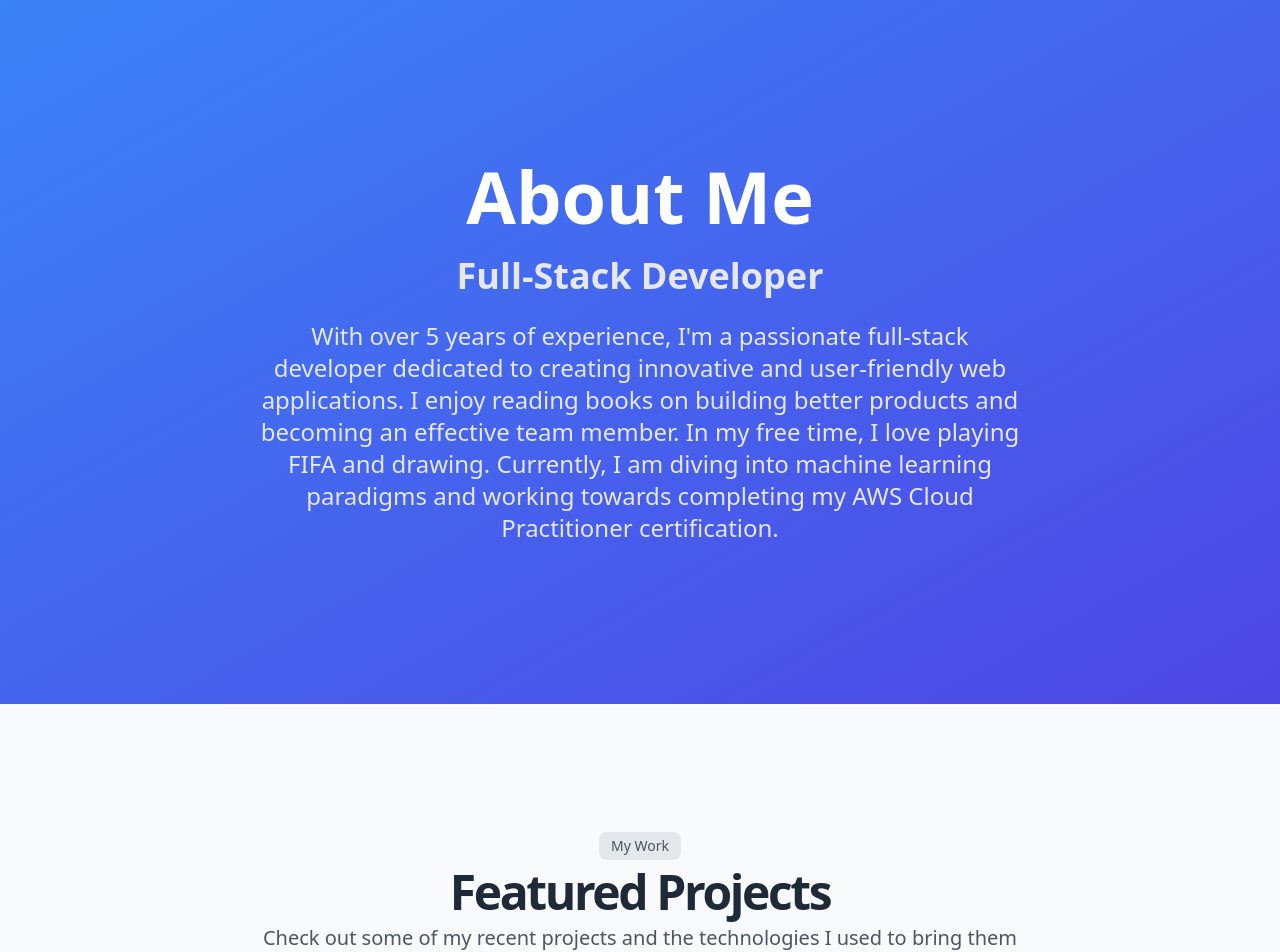
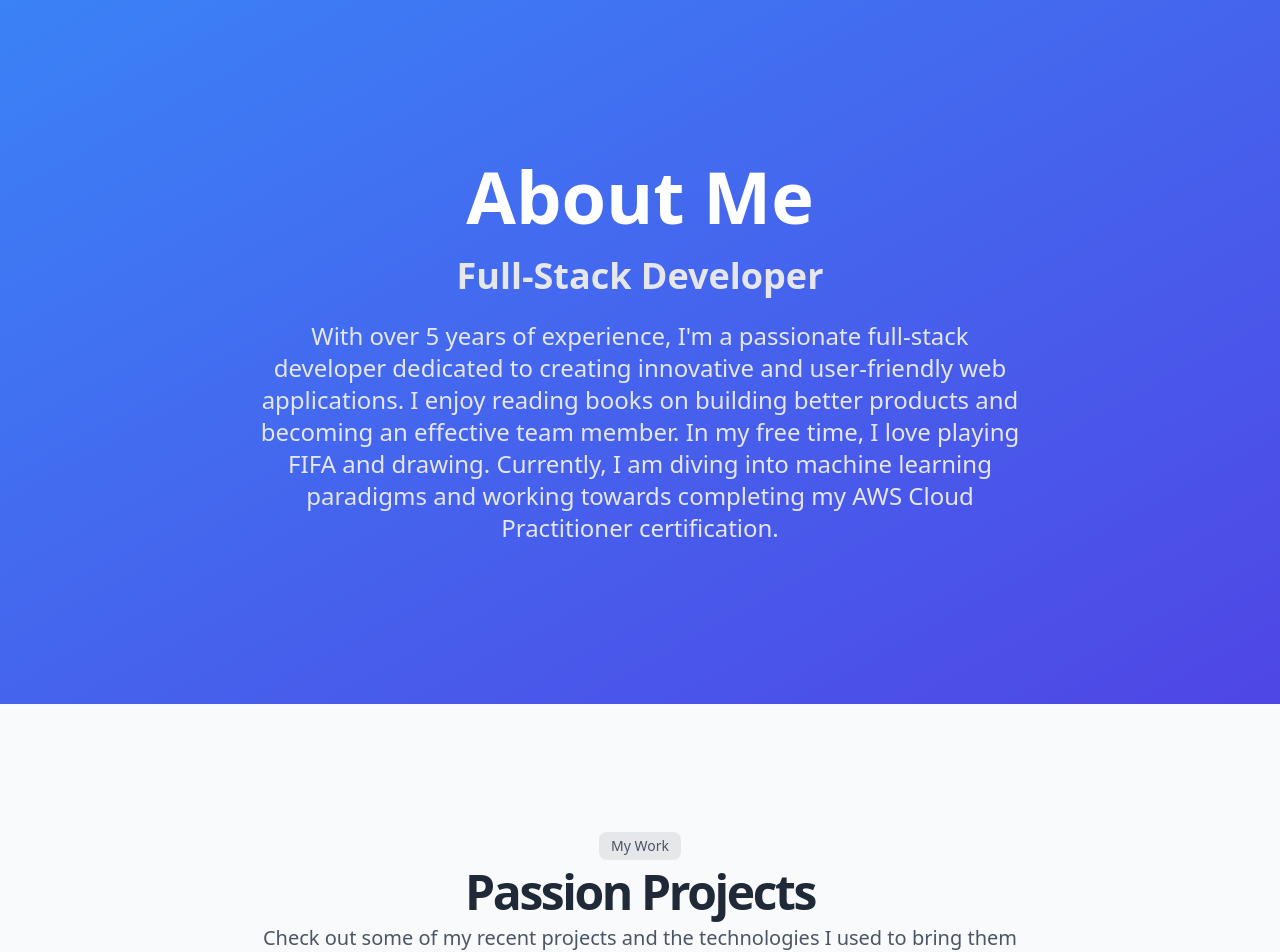
Before and after one commit to mjubilee1/porfolio, a React (Create React App) app: page / in a window 1280 px wide. Shown: the top 952 px of the page. Built offline with nearby package versions, Linux system fonts and the light colour scheme.

Commit message:
update passion projects

```diff
--- a/src/pages/Home.tsx
+++ b/src/pages/Home.tsx
@@ -20,7 +20,7 @@ const Home = () => {
           <div className="flex flex-col items-center justify-center space-y-4 text-center">
             <div className="space-y-2">
               <div className="inline-block rounded-lg bg-gray-200 px-3 py-1 text-sm text-gray-600">My Work</div>
-              <h2 className="text-3xl font-bold tracking-tighter sm:text-5xl text-gray-800">Featured Projects</h2>
+              <h2 className="text-3xl font-bold tracking-tighter sm:text-5xl text-gray-800">Passion Projects</h2>
               <p className="max-w-3xl text-lg text-gray-600 md:text-xl">
                 Check out some of my recent projects and the technologies I used to bring them to life.
               </p>
```
